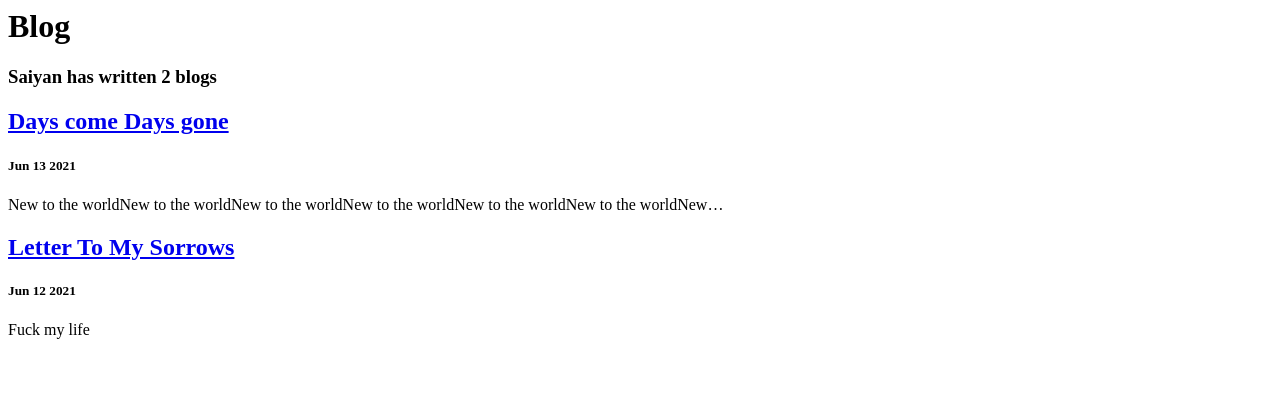
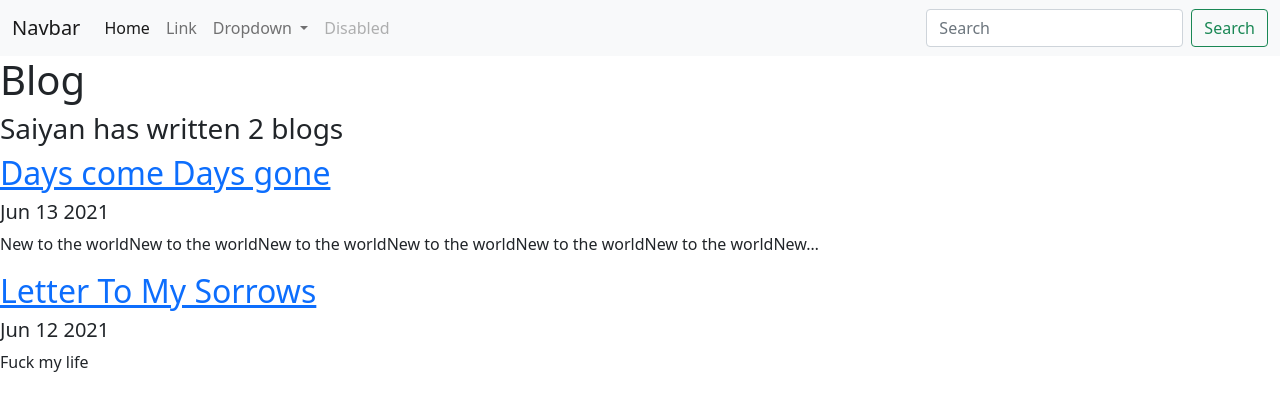
Before and after one commit to SaiyanAhmed/django_portfolio-project, a Django app: page /blog/ in a window 1280 px wide. Shown: the top 411 px of the page. Run offline with Django 3.2, Linux system fonts and the light colour scheme; data comes from the database, SQL or seed files in the repository.

Commit message:
setup a base template & link to all other templates

```diff
--- a/blog/templates/blog/all_blogs.html
+++ b/blog/templates/blog/all_blogs.html
@@ -1,3 +1,6 @@
+{% extends 'portfolio/base.html' %}
+{% block content %}
+
 <h1>Blog</h1>
 <h3>Saiyan has written {{blogs.count}} blog{{blogs.count|pluralize}}</h3>
 
@@ -8,3 +11,5 @@
 <p>{{blog.description|striptags|truncatechars:100}}</p>
 
 {% endfor %}
+
+{% endblock %}
--- a/blog/templates/blog/detail.html
+++ b/blog/templates/blog/detail.html
@@ -1,3 +1,8 @@
+{% extends 'portfolio/base.html' %}
+{% block content %}
+
 <h1>{{blog.title}}</h1>
 <h3>{{blog.date|date:'F jS Y'}}</h3>
 {{blog.description|safe}}
+
+{% endblock %}}
--- /dev/null
+++ b/portfolio/templates/portfolio/base.html
@@ -0,0 +1,65 @@
+<!doctype html>
+<html lang="en">
+  <head>
+    <!-- Required meta tags -->
+    <meta charset="utf-8">
+    <meta name="viewport" content="width=device-width, initial-scale=1">
+
+    <!-- Bootstrap CSS -->
+    <link href="https://cdn.jsdelivr.net/npm/bootstrap@5.0.1/dist/css/bootstrap.min.css" rel="stylesheet" integrity="sha384-+0n0xVW2eSR5OomGNYDnhzAbDsOXxcvSN1TPprVMTNDbiYZCxYbOOl7+AMvyTG2x" crossorigin="anonymous">
+
+    <title>Hello, world!</title>
+  </head>
+  <body>
+
+  <nav class="navbar navbar-expand-lg navbar-light bg-light">
+    <div class="container-fluid">
+      <a class="navbar-brand" href="#">Navbar</a>
+      <button class="navbar-toggler" type="button" data-bs-toggle="collapse" data-bs-target="#navbarSupportedContent" aria-controls="navbarSupportedContent" aria-expanded="false" aria-label="Toggle navigation">
+        <span class="navbar-toggler-icon"></span>
+      </button>
+      <div class="collapse navbar-collapse" id="navbarSupportedContent">
+        <ul class="navbar-nav me-auto mb-2 mb-lg-0">
+          <li class="nav-item">
+            <a class="nav-link active" aria-current="page" href="#">Home</a>
+          </li>
+          <li class="nav-item">
+            <a class="nav-link" href="#">Link</a>
+          </li>
+          <li class="nav-item dropdown">
+            <a class="nav-link dropdown-toggle" href="#" id="navbarDropdown" role="button" data-bs-toggle="dropdown" aria-expanded="false">
+              Dropdown
+            </a>
+            <ul class="dropdown-menu" aria-labelledby="navbarDropdown">
+              <li><a class="dropdown-item" href="#">Action</a></li>
+              <li><a class="dropdown-item" href="#">Another action</a></li>
+              <li><hr class="dropdown-divider"></li>
+              <li><a class="dropdown-item" href="#">Something else here</a></li>
+            </ul>
+          </li>
+          <li class="nav-item">
+            <a class="nav-link disabled" href="#" tabindex="-1" aria-disabled="true">Disabled</a>
+          </li>
+        </ul>
+        <form class="d-flex">
+          <input class="form-control me-2" type="search" placeholder="Search" aria-label="Search">
+          <button class="btn btn-outline-success" type="submit">Search</button>
+        </form>
+      </div>
+    </div>
+  </nav>
+
+  {% block content %}{% endblock %}
+
+    <!-- Optional JavaScript; choose one of the two! -->
+
+    <!-- Option 1: Bootstrap Bundle with Popper -->
+    <script src="https://cdn.jsdelivr.net/npm/bootstrap@5.0.1/dist/js/bootstrap.bundle.min.js" integrity="sha384-gtEjrD/SeCtmISkJkNUaaKMoLD0//ElJ19smozuHV6z3Iehds+3Ulb9Bn9Plx0x4" crossorigin="anonymous"></script>
+
+    <!-- Option 2: Separate Popper and Bootstrap JS -->
+    <!--
+    <script src="https://cdn.jsdelivr.net/npm/@popperjs/core@2.9.2/dist/umd/popper.min.js" integrity="sha384-IQsoLXl5PILFhosVNubq5LC7Qb9DXgDA9i+tQ8Zj3iwWAwPtgFTxbJ8NT4GN1R8p" crossorigin="anonymous"></script>
+    <script src="https://cdn.jsdelivr.net/npm/bootstrap@5.0.1/dist/js/bootstrap.min.js" integrity="sha384-Atwg2Pkwv9vp0ygtn1JAojH0nYbwNJLPhwyoVbhoPwBhjQPR5VtM2+xf0Uwh9KtT" crossorigin="anonymous"></script>
+    -->
+  </body>
+</html>
```
Also changed, not shown: portfolio/templates/portfolio/home.html (+7 -1 lines).
